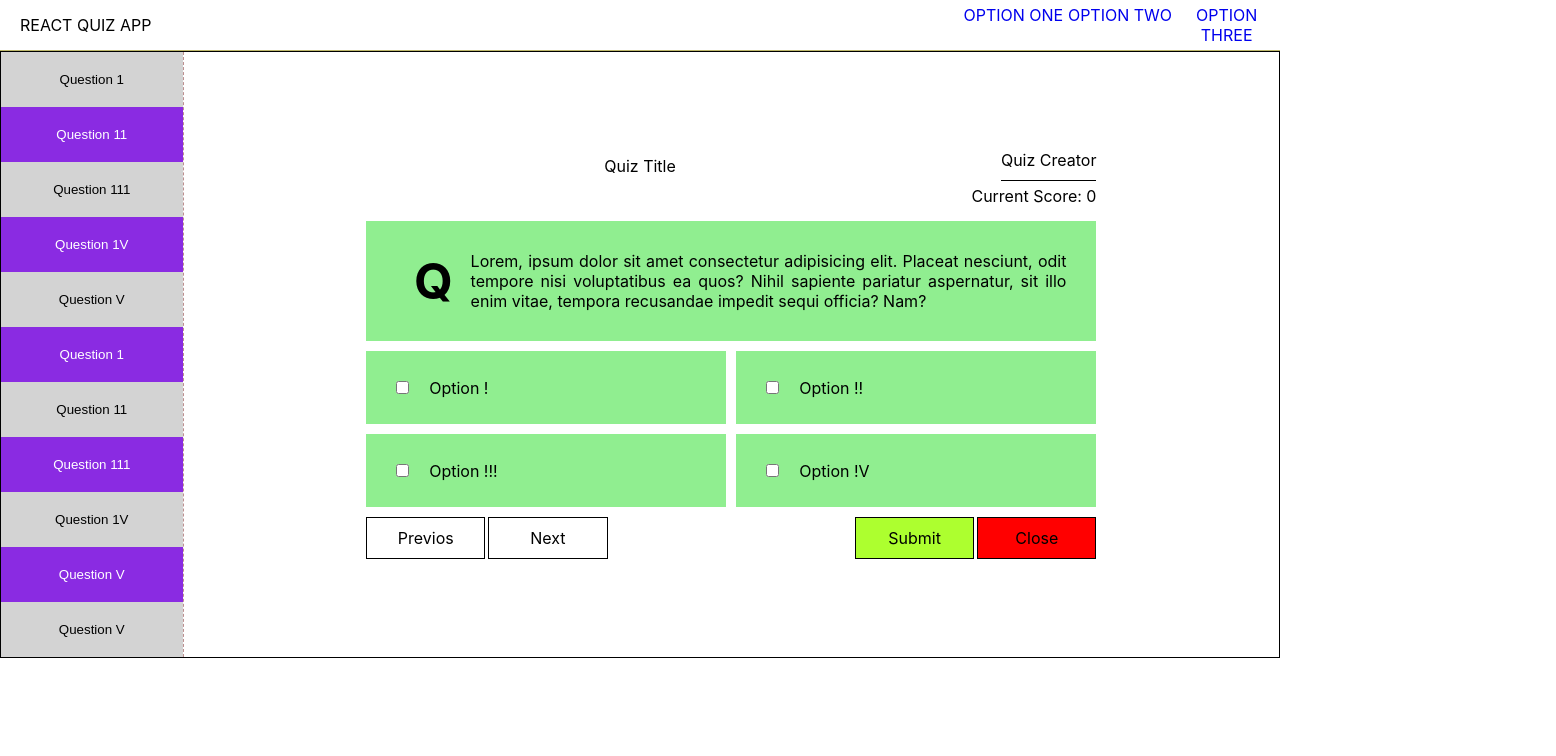
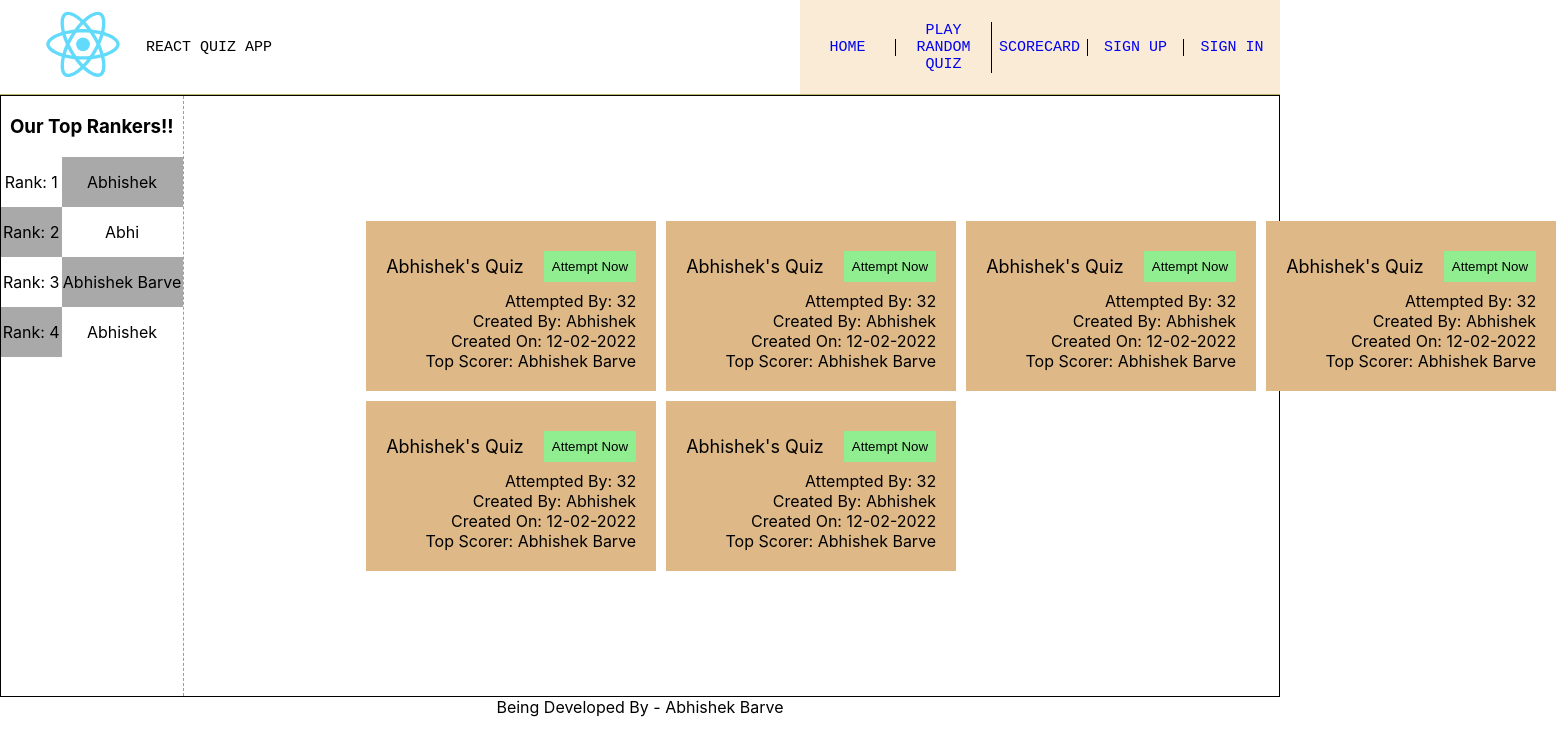
Before and after one commit to abhishekbarve0612/react-quiz-app, a React app: page / in a window 1280 px wide. Shown: the whole page, 1556 px wide, since content can reach past the window. Built offline with nearby package versions, Linux system fonts and the light colour scheme.

Commit message:
Added Quiz List and Ranker's Sidebar

```diff
--- a/src/components/App.js
+++ b/src/components/App.js
@@ -1,5 +1,6 @@
 
 import './App.css';
+import Footer from './footer/Footer';
 import Navbar from './header/Navbar';
 import MainArea from './main/MainArea';
 import Sidebar from './main/Sidebar';
@@ -13,6 +14,7 @@ function App() {
         <Sidebar />
         <MainArea />
         </div>
+        <Footer />
     </div>
   );
 }
--- a/src/components/footer/Footer.js
+++ b/src/components/footer/Footer.js
@@ -1,8 +1,10 @@
 import React from 'react';
+
 
 const Footer = () => {
   return (
     <div className="footer">
+
       Being Developed By - Abhishek Barve
     </div>
    );
--- a/src/components/header/Navbar.css
+++ b/src/components/header/Navbar.css
@@ -1,20 +1,40 @@
 .navbar {
   display: grid;
-  grid-template-columns: 3fr 1fr;
+  grid-template-columns: 5fr 3fr;
   border-bottom: 1px solid darkkhaki;
   grid-auto-rows: minmax(50px, auto);
   text-transform: uppercase;
+  font-family: monospace;
+  font-size: 15px;
 }
 
 .navbar .brand {
   justify-self: start;
   align-self: center;
   padding-left: 20px;
+  display: grid;
+  grid-template-columns: 1fr 1fr;
+}
+
+.brand .brand-icon {
+  grid-column: 1/2;
+}
+
+.brand-name {
+  align-self: center;
 }
 
 .navbar .menu {
-  justify-self: stretch;
+  justify-self: center;
+  background-color: antiquewhite;
   display: grid;
-  grid-template-columns: repeat(3, 1fr);
+  grid-template-columns: repeat(5, 1fr);
+}
+.menu .item {
+  border-right: 1px solid black;
   align-self: center;
 }
+
+.menu .item:last-child {
+  border: none;
+}
--- a/src/components/header/Navbar.js
+++ b/src/components/header/Navbar.js
@@ -1,20 +1,33 @@
 import react from 'react';
 import './Navbar.css';
-
+import logo from '../../logo.svg';
 
 const Navbar = () => {
   return (
     <div className="navbar">
-      <div className="brand">React Quiz App</div>
+      <div className="brand">
+      <div className="brand-icon">
+        <img src={logo}  alt="logo" />
+      </div>
+      <div className="brand-name">
+        React Quiz App
+      </div>
+      </div>
       <div className="menu">
         <div className="item">
-          <a href="#opt1">Option One</a>
+          <a href="#opt1">Home</a>
         </div>
         <div className="item">
-          <a href="#opt2">Option Two</a>
+        <a href="#opt2">Play Random Quiz</a>
         </div>
         <div className="item">
-          <a href="#opt3">Option Three</a>
+          <a href="#opt3">ScoreCard</a>
+        </div>
+        <div className="item">
+          <a href="#opt3">Sign Up</a>
+        </div>
+        <div className="item">
+          <a href="#opt3">Sign In</a>
         </div>
       </div>
     </div>
--- a/src/components/main/Main.css
+++ b/src/components/main/Main.css
@@ -26,3 +26,34 @@
   background-color: lightgrey;
   color: black;
 }
+
+/** Ranker Card ***/
+
+.ranker {
+  display: grid;
+  grid-template-columns: 1fr 2fr;
+  grid-auto-rows: minmax(50px, auto);
+  background-color: darkgray;
+}
+.ranker:nth-child(odd) .rank {
+  background-color: darkgray;
+}
+.ranker:nth-child(odd) .name {
+  background-color: white;
+}
+
+.ranker .rank {
+  background-color: white;
+  grid-column: 1/2;
+  display: grid;
+}
+.ranker .name {
+  background-color: darkgray;
+  grid-column: 2/4;
+  display: grid;
+}
+
+.ranker .name > div,
+.ranker .rank > div {
+  align-self: center;
+}
--- a/src/components/main/MainArea.js
+++ b/src/components/main/MainArea.js
@@ -1,10 +1,11 @@
 import react from 'react';
 import Quiz from '../quiz/Quiz';
+import QuizList from '../quiz/QuizList';
 import './Main.css';
 const MainArea = () => {
   return (
       <div className="main-area">
-        <Quiz />
+        <QuizList />
       </div>
 
    );
--- /dev/null
+++ b/src/components/main/RankerCard.js
@@ -0,0 +1,20 @@
+import React from 'react';
+
+const RankerCard = ({rank, name}) => {
+  return (
+    <div className="ranker">
+      <div className="rank">
+        <div>
+        Rank: {rank}
+        </div>
+      </div>
+      <div className="name">
+        <div>
+        {name}
+        </div>
+      </div>
+    </div>
+   );
+}
+
+export default RankerCard;
--- a/src/components/main/Sidebar.js
+++ b/src/components/main/Sidebar.js
@@ -1,19 +1,14 @@
 import React from 'react';
 import './Main.css';
+import RankerCard from './RankerCard';
 const Sidebar = () => {
   return (
     <div className="sidebar">
-      <button>Question 1</button>
-      <button>Question 11</button>
-      <button>Question 111</button>
-      <button>Question 1V</button>
-      <button>Question V</button>
-      <button>Question 1</button>
-      <button>Question 11</button>
-      <button>Question 111</button>
-      <button>Question 1V</button>
-      <button>Question V</button>
-      <button>Question V</button>
+      <h3>Our Top Rankers!!</h3>
+      <RankerCard name="Abhishek" rank={1} />
+      <RankerCard name="Abhi" rank={2} />
+      <RankerCard name="Abhishek Barve" rank={3} />
+      <RankerCard name="Abhishek" rank={4} />
     </div>
    );
 }
--- /dev/null
+++ b/src/components/quiz/QuizInfoCard.js
@@ -0,0 +1,33 @@
+import React from 'react';
+import './style.css';
+const QuizInfoCard = ({name, creator, date, attemptCount, topScorer}) => {
+  return (
+    <div className="quiz-info">
+      <div className="quiz-info-head">
+        <div className="quiz-name">
+        {name}
+        </div>
+        <div className="quiz-attempt">
+          <button>Attempt Now</button>
+        </div>
+      </div>
+      <div className="quiz-details">
+      <div className="attempted-by">
+        Attempted By: {attemptCount}
+      </div>
+      <div className="creator">
+        Created By: {creator}
+      </div>
+      <div className="created-date">
+        Created On: {date}
+      </div>
+      <div className="top-scorer">
+        Top Scorer: {topScorer}
+      </div>
+      </div>
+
+    </div>
+   );
+}
+
+export default QuizInfoCard;
--- /dev/null
+++ b/src/components/quiz/QuizList.js
@@ -0,0 +1,59 @@
+import React from 'react';
+import QuizInfoCard from './QuizInfoCard';
+
+const QuizList = () => {
+  return (
+    <div className="quiz-list">
+      <QuizInfoCard
+      name="Abhishek's Quiz"
+      creator="Abhishek"
+      date="12-02-2022"
+      attemptCount={32}
+      topScorer="Abhishek Barve"
+      />
+
+      <QuizInfoCard
+      name="Abhishek's Quiz"
+      creator="Abhishek"
+      date="12-02-2022"
+      attemptCount={32}
+      topScorer="Abhishek Barve"
+      />
+
+      <QuizInfoCard
+      name="Abhishek's Quiz"
+      creator="Abhishek"
+      date="12-02-2022"
+      attemptCount={32}
+      topScorer="Abhishek Barve"
+      />
+
+      <QuizInfoCard
+      name="Abhishek's Quiz"
+      creator="Abhishek"
+      date="12-02-2022"
+      attemptCount={32}
+      topScorer="Abhishek Barve"
+      />
+
+      <QuizInfoCard
+      name="Abhishek's Quiz"
+      creator="Abhishek"
+      date="12-02-2022"
+      attemptCount={32}
+      topScorer="Abhishek Barve"
+      />
+
+      <QuizInfoCard
+      name="Abhishek's Quiz"
+      creator="Abhishek"
+      date="12-02-2022"
+      attemptCount={32}
+      topScorer="Abhishek Barve"
+      />
+
+    </div>
+   );
+}
+
+export default QuizList;
--- a/src/components/quiz/style.css
+++ b/src/components/quiz/style.css
@@ -89,3 +89,71 @@
   border: 1px solid black;
   padding: 10px;
 }
+
+/*****Quiz Info Card ********/
+
+.quiz-list {
+  display: grid;
+  grid-template-columns: repeat(4, 1fr);
+  gap: 10px;
+}
+
+.quiz-info {
+  display: grid;
+  grid-template-columns: 1fr;
+  grid-auto-rows: minmax(50px, auto);
+  grid-auto-columns: minmax(50px, auto);
+  padding: 20px;
+  width: 250px;
+  background-color: burlywood;
+}
+
+.quiz-info-head {
+  display: grid;
+  grid-template-columns: 2fr 1fr;
+  justify-items: baseline;
+}
+.quiz-name {
+  grid-column: 1/3;
+  align-self: center;
+  font-size: large;
+  font-weight: 400;
+}
+.quiz-attempt {
+  grid-column: 3/4;
+  justify-self: center;
+  align-self: center;
+}
+button {
+  padding: 8px;
+  border: none;
+  background-color: lightgreen;
+}
+
+.quiz-details {
+  justify-self: right;
+  text-align: right;
+}
+
+/** Question Navigator ***/
+
+.question-navigator {
+  grid-column: 1/2;
+  border-right: 1px dashed rosybrown;
+}
+
+.question-navigator {
+  display: flex;
+  flex-direction: column;
+}
+.question-navigator button {
+  padding: 20px;
+  background-color: blueviolet;
+  color: white;
+  border: none;
+}
+.question-navigator button:nth-child(odd) {
+  padding: 20px;
+  background-color: lightgrey;
+  color: black;
+}
```
Also changed, not shown: src/components/quiz/QuestionNavigator.js (added, +20 -0 lines), src/components/quiz/QuizHome.js (added, +9 -0 lines).
